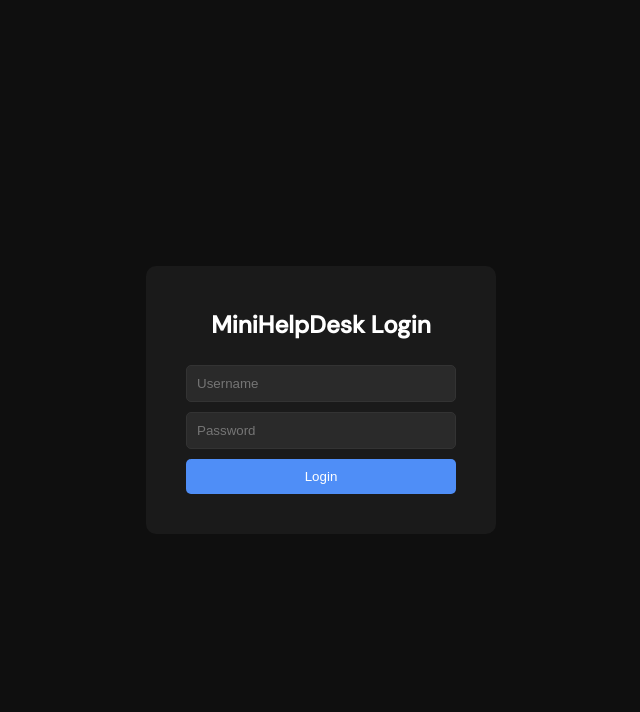
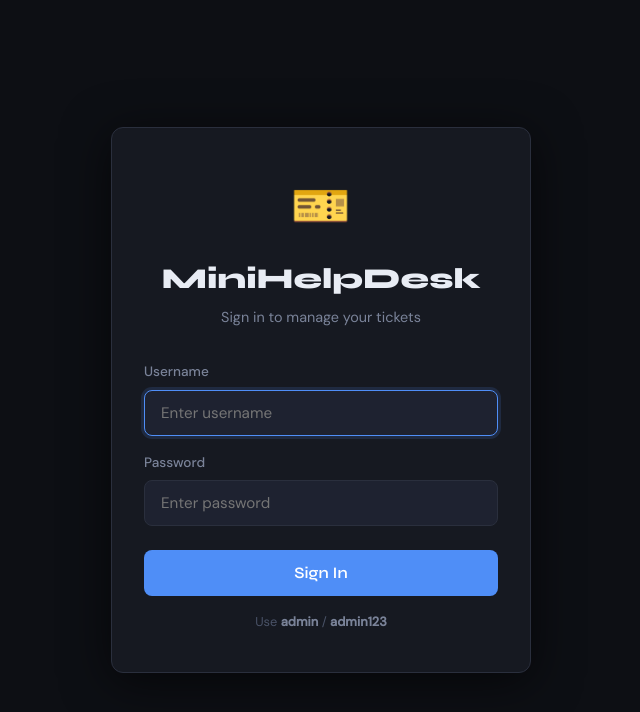
Before and after one commit to Ajmal-dev-khan/minihelpdeskfinalproject, a React (Vite) app in the folder frontend/: page / in a window 1280 px wide. Shown: the top 712 px of the page, without its empty margins (319-959 px from the left). Built offline with nearby package versions, Linux system fonts and the light colour scheme; the HTML template or start-up script is replaced by a standard one.

Commit message:
Add bonus authentication task - login page, protected route, logout

```diff
--- a/frontend/src/App.tsx
+++ b/frontend/src/App.tsx
@@ -1,14 +1,14 @@
 import { useState } from 'react';
 import { BrowserRouter, Routes, Route } from 'react-router-dom';
 import HomePage from './pages/HomePage';
+import LoginPage from './pages/LoginPage';
 import NotFoundPage from './pages/NotFoundPage';
-import LoginPage from './pages/LoginPage';
 import { ToastContainer, useToast } from './components/Toast';
 import './index.css';
 
 function App() {
   const { toasts, showToast } = useToast();
-  const [isLoggedIn, setIsLoggedIn] = useState(
+  const [isLoggedIn, setIsLoggedIn] = useState<boolean>(
     localStorage.getItem('isLoggedIn') === 'true'
   );
 
@@ -19,15 +19,12 @@ function App() {
     setIsLoggedIn(false);
   };
 
-  if (!isLoggedIn) {
-    return <LoginPage onLogin={handleLogin} />;
-  }
-
   return (
     <BrowserRouter>
+      {!isLoggedIn ? (
+        <LoginPage onLogin={handleLogin} />
+      ) : (
         <div className="app-wrapper">
-
-        {/* ── Header ─────────────────────────────── */}
           <header className="app-header">
             <div className="header-left">
               <div className="app-logo">
@@ -36,16 +33,13 @@ function App() {
               </div>
               <p className="app-subtitle">Support ticket management system</p>
             </div>
-          <div style={{ display: 'flex', alignItems: 'center', gap: '10px' }}>
+            <div className="header-right">
               <div className="header-badge">BSCS 6B • Group 5</div>
-            <button onClick={handleLogout}
-              style={{ padding: '8px 16px', background: '#e74c3c', color: 'white', border: 'none', borderRadius: '5px', cursor: 'pointer' }}>
-              Logout
+              <button className="logout-btn" onClick={handleLogout}>
+                🚪 Logout
               </button>
             </div>
           </header>
-
-        {/* ── Routes ─────────────────────────────── */}
           <Routes>
             <Route
               path="/"
@@ -58,10 +52,8 @@ function App() {
             />
             <Route path="*" element={<NotFoundPage />} />
           </Routes>
-
         </div>
-
-      {/* ── Toast Notifications ─────────────────── */}
+      )}
       <ToastContainer toasts={toasts} />
     </BrowserRouter>
   );
--- a/frontend/src/index.css
+++ b/frontend/src/index.css
@@ -626,3 +626,74 @@ body {
   .toast-container { left: 16px; right: 16px; bottom: 16px; }
   .toast { max-width: 100%; }
 }
+
+/* ── Login Page ─────────────────────────────── */
+.login-wrapper {
+  min-height: 100vh;
+  display: flex;
+  align-items: center;
+  justify-content: center;
+  background: var(--bg);
+  padding: 1rem;
+}
+.login-card {
+  background: var(--surface);
+  border: 1px solid var(--border);
+  border-radius: var(--radius);
+  padding: 2.5rem 2rem;
+  width: 100%;
+  max-width: 420px;
+  box-shadow: var(--shadow-lg);
+  text-align: center;
+}
+.login-logo { font-size: 3rem; margin-bottom: 0.75rem; }
+.login-title { font-family: var(--font-display); font-size: 1.8rem; font-weight: 800; color: var(--text); margin-bottom: 0.25rem; }
+.login-subtitle { color: var(--text-muted); font-size: 0.9rem; margin-bottom: 2rem; }
+.login-form { display: flex; flex-direction: column; gap: 1rem; text-align: left; }
+.login-field { display: flex; flex-direction: column; gap: 0.4rem; }
+.login-label { font-size: 0.85rem; font-weight: 500; color: var(--text-muted); }
+.login-input {
+  background: var(--surface2);
+  border: 1px solid var(--border);
+  border-radius: var(--radius-sm);
+  padding: 0.75rem 1rem;
+  color: var(--text);
+  font-size: 0.95rem;
+  font-family: var(--font-body);
+  transition: border-color 0.2s;
+  outline: none;
+}
+.login-input:focus { border-color: var(--accent); box-shadow: 0 0 0 3px var(--accent-glow); }
+.login-error { color: var(--danger); font-size: 0.85rem; background: var(--danger-glow); padding: 0.5rem 0.75rem; border-radius: var(--radius-sm); border: 1px solid rgba(247,95,95,0.2); }
+.login-btn {
+  background: var(--accent);
+  color: #fff;
+  border: none;
+  border-radius: var(--radius-sm);
+  padding: 0.85rem;
+  font-size: 1rem;
+  font-weight: 600;
+  font-family: var(--font-display);
+  cursor: pointer;
+  transition: background 0.2s, opacity 0.2s;
+  margin-top: 0.5rem;
+}
+.login-btn:hover:not(:disabled) { background: var(--accent-hover); }
+.login-btn:disabled { opacity: 0.6; cursor: not-allowed; }
+.login-hint { text-align: center; font-size: 0.8rem; color: var(--text-dim); }
+.login-hint strong { color: var(--text-muted); }
+
+/* ── Header Right + Logout ──────────────────── */
+.header-right { display: flex; align-items: center; gap: 0.75rem; }
+.logout-btn {
+  background: transparent;
+  border: 1px solid var(--border);
+  border-radius: var(--radius-sm);
+  color: var(--text-muted);
+  padding: 0.4rem 0.9rem;
+  font-size: 0.85rem;
+  cursor: pointer;
+  font-family: var(--font-body);
+  transition: all 0.2s;
+}
+.logout-btn:hover { border-color: var(--danger); color: var(--danger); background: var(--danger-glow); }
--- a/frontend/src/pages/LoginPage.tsx
+++ b/frontend/src/pages/LoginPage.tsx
@@ -1,35 +1,70 @@
-import { useState } from "react";
+import { useState } from 'react';
 
-const LoginPage = ({ onLogin }: { onLogin: () => void }) => {
-  const [username, setUsername] = useState("");
-  const [password, setPassword] = useState("");
-  const [error, setError] = useState("");
+interface LoginPageProps {
+  onLogin: () => void;
+}
+
+export default function LoginPage({ onLogin }: LoginPageProps) {
+  const [username, setUsername] = useState('');
+  const [password, setPassword] = useState('');
+  const [error, setError] = useState('');
+  const [loading, setLoading] = useState(false);
 
   const handleLogin = () => {
-    if (username === "admin" && password === "admin123") {
-      localStorage.setItem("isLoggedIn", "true");
-      onLogin();
-    } else {
-      setError("Invalid username or password");
+    setError('');
+    if (!username || !password) {
+      setError('Please enter both username and password.');
+      return;
     }
+    setLoading(true);
+    setTimeout(() => {
+      if (username === 'admin' && password === 'admin123') {
+        localStorage.setItem('isLoggedIn', 'true');
+        onLogin();
+      } else {
+        setError('Invalid username or password.');
+      }
+      setLoading(false);
+    }, 600);
   };
 
   return (
-    <div style={{ display: "flex", justifyContent: "center", alignItems: "center", height: "100vh", backgroundColor: "#0f0f0f" }}>
-      <div style={{ background: "#1a1a1a", padding: "40px", borderRadius: "10px", width: "350px" }}>
-        <h2 style={{ color: "white", marginBottom: "20px", textAlign: "center" }}>MiniHelpDesk Login</h2>
-        <input placeholder="Username" value={username} onChange={(e) => setUsername(e.target.value)}
-          style={{ width: "100%", padding: "10px", marginBottom: "10px", borderRadius: "5px", border: "1px solid #333", background: "#2a2a2a", color: "white" }} />
-        <input placeholder="Password" type="password" value={password} onChange={(e) => setPassword(e.target.value)}
-          style={{ width: "100%", padding: "10px", marginBottom: "10px", borderRadius: "5px", border: "1px solid #333", background: "#2a2a2a", color: "white" }} />
-        {error && <p style={{ color: "red", marginBottom: "10px" }}>{error}</p>}
-        <button onClick={handleLogin}
-          style={{ width: "100%", padding: "10px", background: "#4f8ef7", color: "white", border: "none", borderRadius: "5px", cursor: "pointer" }}>
-          Login
-        </button>
+    <div className="login-wrapper">
+      <div className="login-card">
+        <div className="login-logo">🎫</div>
+        <h1 className="login-title">MiniHelpDesk</h1>
+        <p className="login-subtitle">Sign in to manage your tickets</p>
+        <div className="login-form">
+          <div className="login-field">
+            <label className="login-label">Username</label>
+            <input
+              className="login-input"
+              type="text"
+              placeholder="Enter username"
+              value={username}
+              onChange={e => setUsername(e.target.value)}
+              onKeyDown={e => e.key === 'Enter' && handleLogin()}
+              autoFocus
+            />
+          </div>
+          <div className="login-field">
+            <label className="login-label">Password</label>
+            <input
+              className="login-input"
+              type="password"
+              placeholder="Enter password"
+              value={password}
+              onChange={e => setPassword(e.target.value)}
+              onKeyDown={e => e.key === 'Enter' && handleLogin()}
+            />
+          </div>
+          {error && <p className="login-error">⚠ {error}</p>}
+          <button className="login-btn" onClick={handleLogin} disabled={loading}>
+            {loading ? 'Signing in...' : 'Sign In'}
+          </button>
+          <p className="login-hint">Use <strong>admin</strong> / <strong>admin123</strong></p>
+        </div>
       </div>
     </div>
   );
-};
-
-export default LoginPage;
+}
--- /dev/null
+++ b/frontend/vite-env.d.ts
@@ -0,0 +1 @@
+/// <reference types="vite/client" />
--- a/frontend/vite.config.ts
+++ /dev/null
@@ -1,9 +0,0 @@
-import { defineConfig } from 'vite'
-import react from '@vitejs/plugin-react'
-
-export default defineConfig({
-  plugins: [react()],
-  server: {
-    port: 5173,
-  }
-})
```
Lines whose indentation alone changed are shown as unchanged.
